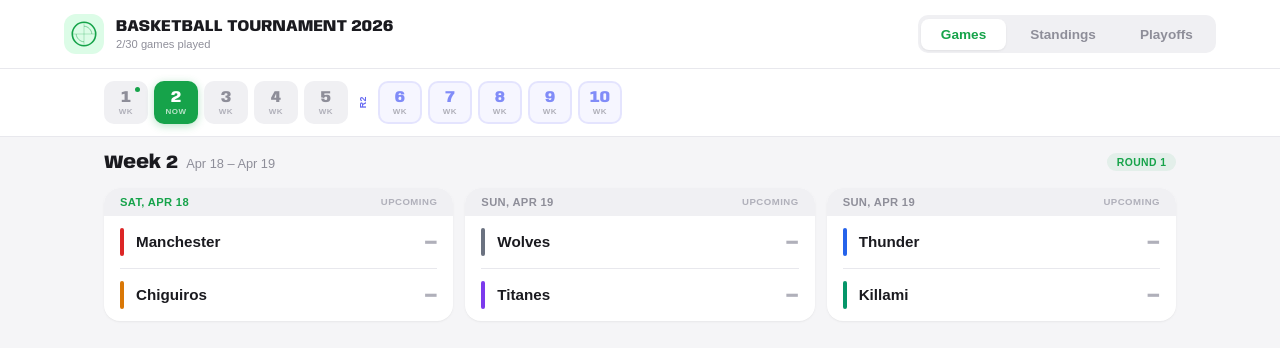
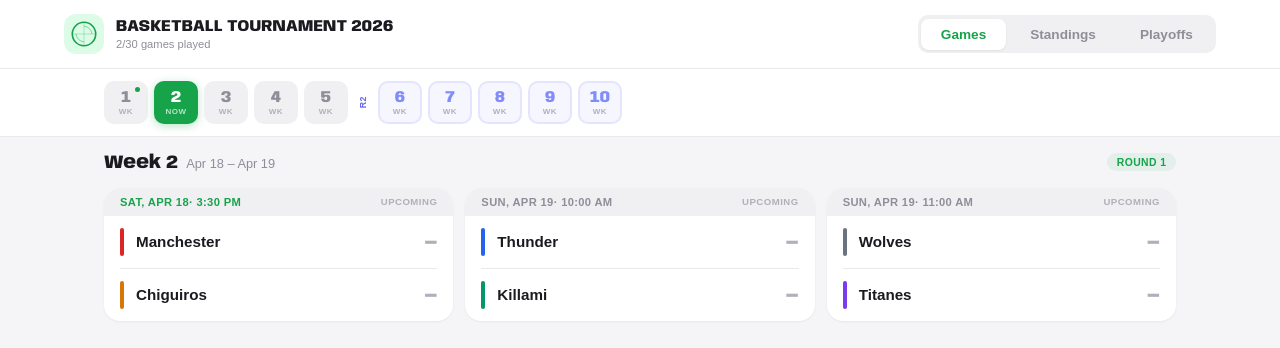
Before and after one commit to luiskhernandez/hoop-schedule, a Svelte app: page / in a window 1280 px wide. Shown: the top 348 px of the page. Built offline with nearby package versions, Linux system fonts and the light colour scheme; a web font is replaced by a local one.

Commit message:
Add game times to schedule cards
Display game times inline with the date on each game card.
All Saturday Manchester games are at 3:30 PM. Week 1 Killami
vs Titanes at 11:00 AM. Week 2 Thunder vs Killami at 10:00 AM
and Wolves vs Titanes at 11:00 AM, ordered chronologically.

```diff
--- a/public/tournament.json
+++ b/public/tournament.json
@@ -9,43 +9,43 @@
     { "id": 6, "name": "Titanes", "short": "TTN", "color": "#7C3AED" }
   ],
   "regularSeason": [
-    { "id": "RS-01", "round": 1, "week": 1, "date": "2026-04-11", "day": "saturday", "team1": 2, "team2": 3, "score1": 24, "score2": 46 },
-    { "id": "RS-02", "round": 1, "week": 1, "date": "2026-04-12", "day": "sunday",   "team1": 4, "team2": 6, "score1": 21, "score2": 37 },
+    { "id": "RS-01", "round": 1, "week": 1, "date": "2026-04-11", "day": "saturday", "time": "3:30 PM",  "team1": 2, "team2": 3, "score1": 24, "score2": 46 },
+    { "id": "RS-02", "round": 1, "week": 1, "date": "2026-04-12", "day": "sunday",   "time": "11:00 AM", "team1": 4, "team2": 6, "score1": 21, "score2": 37 },
     { "id": "RS-03", "round": 1, "week": 1, "date": "2026-04-12", "day": "sunday",   "team1": 1, "team2": 5, "score1": null, "score2": null },
 
-    { "id": "RS-04", "round": 1, "week": 2, "date": "2026-04-18", "day": "saturday", "team1": 2, "team2": 5, "score1": null, "score2": null },
-    { "id": "RS-05", "round": 1, "week": 2, "date": "2026-04-19", "day": "sunday",   "team1": 1, "team2": 6, "score1": null, "score2": null },
-    { "id": "RS-06", "round": 1, "week": 2, "date": "2026-04-19", "day": "sunday",   "team1": 3, "team2": 4, "score1": null, "score2": null },
+    { "id": "RS-04", "round": 1, "week": 2, "date": "2026-04-18", "day": "saturday", "time": "3:30 PM", "team1": 2, "team2": 5, "score1": null, "score2": null },
+    { "id": "RS-06", "round": 1, "week": 2, "date": "2026-04-19", "day": "sunday",   "time": "10:00 AM", "team1": 3, "team2": 4, "score1": null, "score2": null },
+    { "id": "RS-05", "round": 1, "week": 2, "date": "2026-04-19", "day": "sunday",   "time": "11:00 AM", "team1": 1, "team2": 6, "score1": null, "score2": null },
 
-    { "id": "RS-07", "round": 1, "week": 3, "date": "2026-04-25", "day": "saturday", "team1": 2, "team2": 4, "score1": null, "score2": null },
+    { "id": "RS-07", "round": 1, "week": 3, "date": "2026-04-25", "day": "saturday", "time": "3:30 PM", "team1": 2, "team2": 4, "score1": null, "score2": null },
     { "id": "RS-08", "round": 1, "week": 3, "date": "2026-04-26", "day": "sunday",   "team1": 1, "team2": 3, "score1": null, "score2": null },
     { "id": "RS-09", "round": 1, "week": 3, "date": "2026-04-26", "day": "sunday",   "team1": 5, "team2": 6, "score1": null, "score2": null },
 
-    { "id": "RS-10", "round": 1, "week": 4, "date": "2026-05-02", "day": "saturday", "team1": 2, "team2": 6, "score1": null, "score2": null },
+    { "id": "RS-10", "round": 1, "week": 4, "date": "2026-05-02", "day": "saturday", "time": "3:30 PM", "team1": 2, "team2": 6, "score1": null, "score2": null },
     { "id": "RS-11", "round": 1, "week": 4, "date": "2026-05-03", "day": "sunday",   "team1": 1, "team2": 4, "score1": null, "score2": null },
     { "id": "RS-12", "round": 1, "week": 4, "date": "2026-05-03", "day": "sunday",   "team1": 3, "team2": 5, "score1": null, "score2": null },
 
-    { "id": "RS-13", "round": 1, "week": 5, "date": "2026-05-09", "day": "saturday", "team1": 2, "team2": 1, "score1": null, "score2": null },
+    { "id": "RS-13", "round": 1, "week": 5, "date": "2026-05-09", "day": "saturday", "time": "3:30 PM", "team1": 2, "team2": 1, "score1": null, "score2": null },
     { "id": "RS-14", "round": 1, "week": 5, "date": "2026-05-10", "day": "sunday",   "team1": 3, "team2": 6, "score1": null, "score2": null },
     { "id": "RS-15", "round": 1, "week": 5, "date": "2026-05-10", "day": "sunday",   "team1": 4, "team2": 5, "score1": null, "score2": null },
 
-    { "id": "RS-16", "round": 2, "week": 6,  "date": "2026-05-16", "day": "saturday", "team1": 5, "team2": 2, "score1": null, "score2": null },
+    { "id": "RS-16", "round": 2, "week": 6,  "date": "2026-05-16", "day": "saturday", "time": "3:30 PM", "team1": 5, "team2": 2, "score1": null, "score2": null },
     { "id": "RS-17", "round": 2, "week": 6,  "date": "2026-05-17", "day": "sunday",   "team1": 6, "team2": 4, "score1": null, "score2": null },
     { "id": "RS-18", "round": 2, "week": 6,  "date": "2026-05-17", "day": "sunday",   "team1": 3, "team2": 1, "score1": null, "score2": null },
 
-    { "id": "RS-19", "round": 2, "week": 7,  "date": "2026-05-23", "day": "saturday", "team1": 3, "team2": 2, "score1": null, "score2": null },
+    { "id": "RS-19", "round": 2, "week": 7,  "date": "2026-05-23", "day": "saturday", "time": "3:30 PM", "team1": 3, "team2": 2, "score1": null, "score2": null },
     { "id": "RS-20", "round": 2, "week": 7,  "date": "2026-05-24", "day": "sunday",   "team1": 4, "team2": 1, "score1": null, "score2": null },
     { "id": "RS-21", "round": 2, "week": 7,  "date": "2026-05-24", "day": "sunday",   "team1": 6, "team2": 5, "score1": null, "score2": null },
 
-    { "id": "RS-22", "round": 2, "week": 8,  "date": "2026-06-06", "day": "saturday", "team1": 6, "team2": 2, "score1": null, "score2": null },
+    { "id": "RS-22", "round": 2, "week": 8,  "date": "2026-06-06", "day": "saturday", "time": "3:30 PM", "team1": 6, "team2": 2, "score1": null, "score2": null },
     { "id": "RS-23", "round": 2, "week": 8,  "date": "2026-06-07", "day": "sunday",   "team1": 5, "team2": 1, "score1": null, "score2": null },
     { "id": "RS-24", "round": 2, "week": 8,  "date": "2026-06-07", "day": "sunday",   "team1": 4, "team2": 3, "score1": null, "score2": null },
 
-    { "id": "RS-25", "round": 2, "week": 9,  "date": "2026-06-13", "day": "saturday", "team1": 1, "team2": 2, "score1": null, "score2": null },
+    { "id": "RS-25", "round": 2, "week": 9,  "date": "2026-06-13", "day": "saturday", "time": "3:30 PM", "team1": 1, "team2": 2, "score1": null, "score2": null },
     { "id": "RS-26", "round": 2, "week": 9,  "date": "2026-06-14", "day": "sunday",   "team1": 6, "team2": 3, "score1": null, "score2": null },
     { "id": "RS-27", "round": 2, "week": 9,  "date": "2026-06-14", "day": "sunday",   "team1": 5, "team2": 4, "score1": null, "score2": null },
 
-    { "id": "RS-28", "round": 2, "week": 10, "date": "2026-06-20", "day": "saturday", "team1": 4, "team2": 2, "score1": null, "score2": null },
+    { "id": "RS-28", "round": 2, "week": 10, "date": "2026-06-20", "day": "saturday", "time": "3:30 PM", "team1": 4, "team2": 2, "score1": null, "score2": null },
     { "id": "RS-29", "round": 2, "week": 10, "date": "2026-06-21", "day": "sunday",   "team1": 5, "team2": 3, "score1": null, "score2": null },
     { "id": "RS-30", "round": 2, "week": 10, "date": "2026-06-21", "day": "sunday",   "team1": 6, "team2": 1, "score1": null, "score2": null }
   ],
--- a/src/App.svelte
+++ b/src/App.svelte
@@ -8,6 +8,7 @@
   let photoMap = $state({});
   let currentTab = $state('schedule');
   let lightboxSrc = $state(null);
+  let loading = $state(true);
 
   const tabs = [
     { id: 'schedule', label: 'Games', icon: 'calendar' },
@@ -24,7 +25,6 @@
     ]);
     tournament = await tournamentRes.json();
 
-    // photos.json maps game IDs to file paths (generated by scripts/gen-photos.sh)
     if (photosRes?.ok) {
       const raw = await photosRes.json();
       const map = {};
@@ -33,6 +33,7 @@
       }
       photoMap = map;
     }
+    loading = false;
   }
 
   function openPhoto(gameId) {
@@ -83,7 +84,20 @@
   </header>
 
   <main class="content">
-    {#if tournament}
+    {#if loading}
+      <div class="loader">
+        <div class="loader-ball">
+          <svg width="40" height="40" viewBox="0 0 40 40" fill="none">
+            <circle cx="20" cy="20" r="18" stroke="var(--accent)" stroke-width="2.5"/>
+            <path d="M20 2 L20 38" stroke="var(--accent)" stroke-width="1.2" opacity="0.35"/>
+            <path d="M2 20 L38 20" stroke="var(--accent)" stroke-width="1.2" opacity="0.35"/>
+            <path d="M20 8 C26 8, 32 14, 32 20" stroke="var(--accent)" stroke-width="1.5" opacity="0.5"/>
+            <path d="M20 32 C14 32, 8 26, 8 20" stroke="var(--accent)" stroke-width="1.5" opacity="0.5"/>
+          </svg>
+        </div>
+        <p class="loader-text">Loading tournament...</p>
+      </div>
+    {:else if tournament}
       {#if currentTab === 'schedule'}
         <Schedule games={tournament.regularSeason} teams={tournament.teams} {photoMap} {openPhoto} />
       {:else if currentTab === 'standings'}
@@ -234,6 +248,37 @@
     -webkit-overflow-scrolling: touch;
   }
 
+  /* --- Loader --- */
+  .loader {
+    display: flex;
+    flex-direction: column;
+    align-items: center;
+    justify-content: center;
+    gap: 1rem;
+    padding: 4rem 1rem;
+    animation: fade-in 0.3s ease;
+  }
+
+  @keyframes fade-in {
+    from { opacity: 0; }
+    to { opacity: 1; }
+  }
+
+  .loader-ball {
+    animation: bounce 1s ease-in-out infinite;
+  }
+
+  @keyframes bounce {
+    0%, 100% { transform: translateY(0); }
+    50% { transform: translateY(-12px); }
+  }
+
+  .loader-text {
+    font-size: 0.85rem;
+    font-weight: 500;
+    color: var(--text-muted);
+  }
+
   /* --- Mobile bottom nav --- */
   .bottom-nav {
     flex-shrink: 0;
--- a/src/Schedule.svelte
+++ b/src/Schedule.svelte
@@ -114,7 +114,7 @@
       >
         <div class="game-top">
           <span class="game-day" class:is-sat={game.day === 'saturday'}>
-            {fmtDate(game.date)}
+            {fmtDate(game.date)}{#if game.time} · {game.time}{/if}
           </span>
           {#if hasPhoto}
             <span class="photo-badge">&#128247;</span>
```
